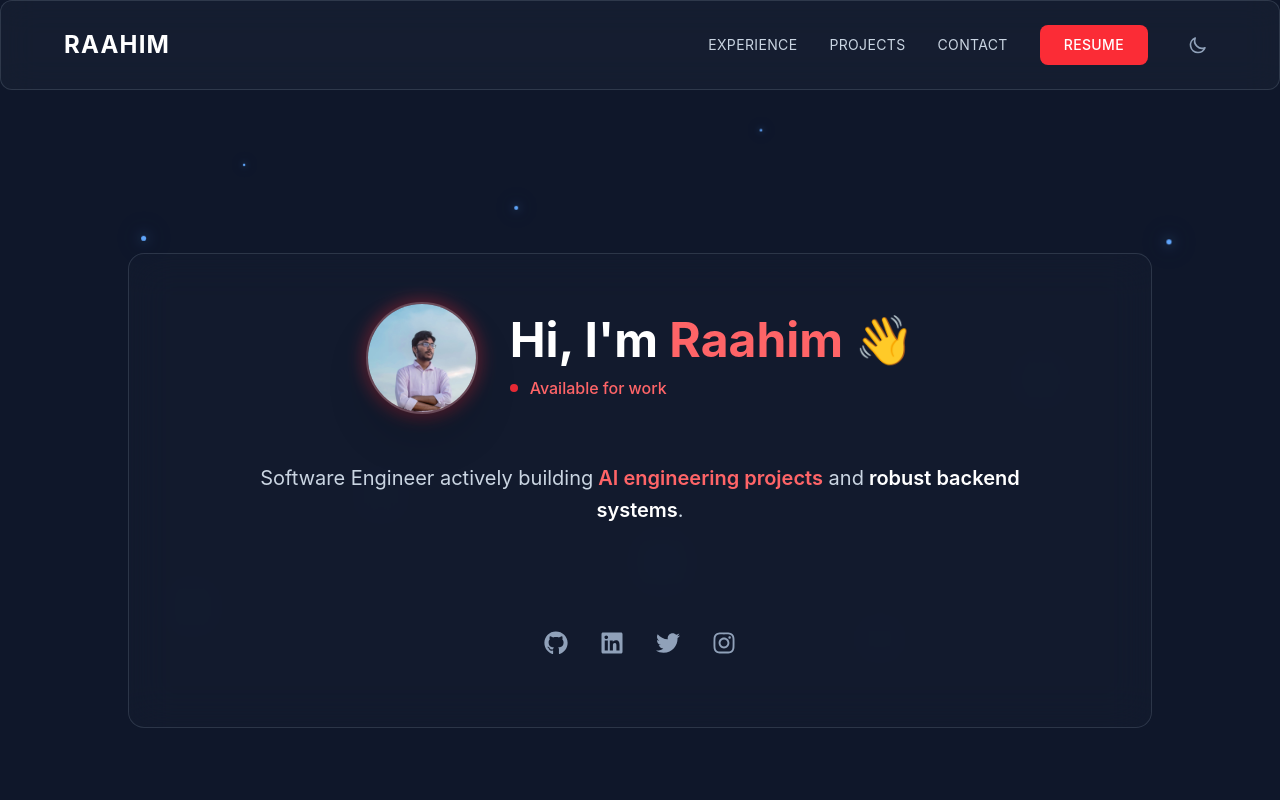
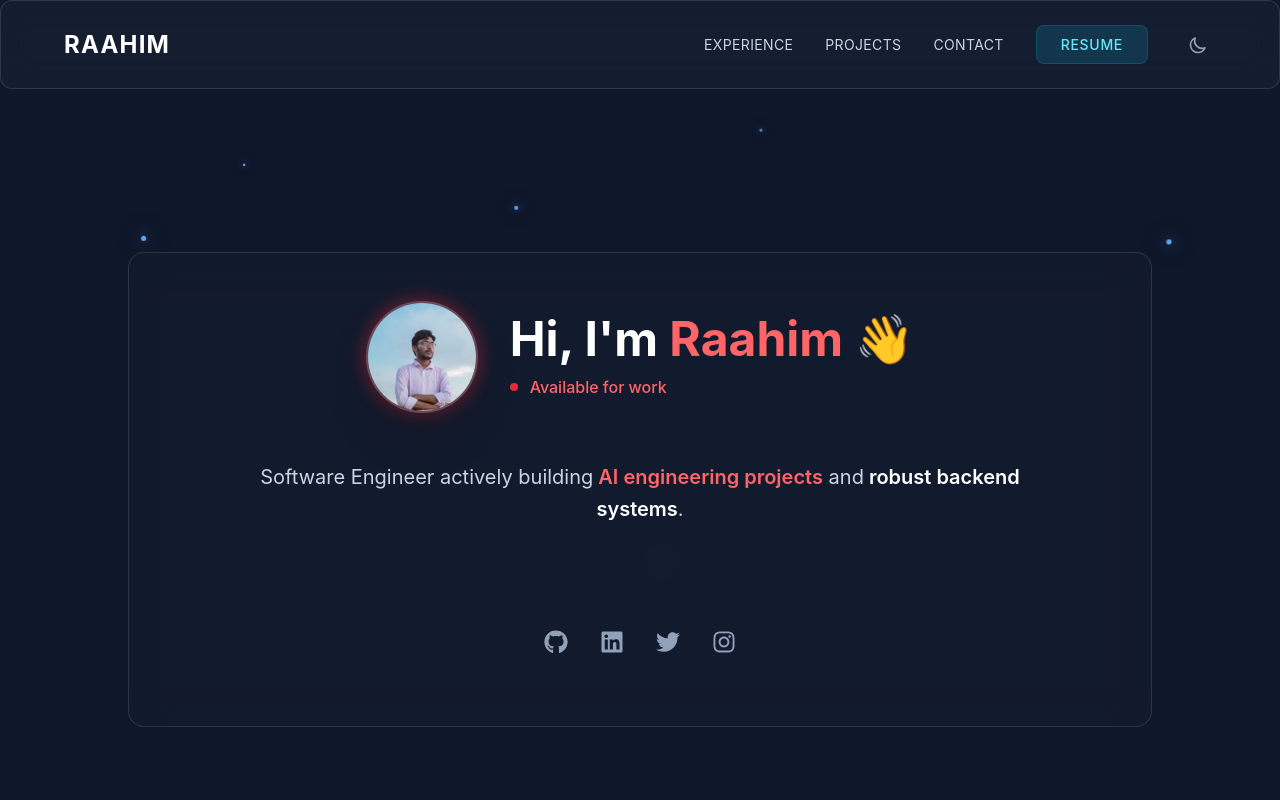
Before and after one commit to raahimanowar/portfolio, a Next.js app: page / in a window 1280 px wide. Shown: the top 800 px of the page. Built offline with nearby package versions, Linux system fonts and the light colour scheme.

Commit message:
fix theme

```diff
--- a/app/components/ResponsiveNavbar.tsx
+++ b/app/components/ResponsiveNavbar.tsx
@@ -70,7 +70,7 @@ const ResponsiveNavbar: React.FC = () => {
               <Link
                 key={item.href}
                 href={item.href}
-                className="bg-red-500 hover:bg-red-600 text-white px-6 py-2.5 rounded-lg transition-colors duration-300 font-medium text-sm uppercase tracking-wide focus:outline-none focus:ring-2 focus:ring-red-400"
+                className="btn-primary focus:outline-none focus:ring-2 focus:ring-cyan-400"
                 aria-label="Download resume"
               >
                 {item.label}
@@ -126,7 +126,7 @@ const ResponsiveNavbar: React.FC = () => {
                 <Link
                   key={item.href}
                   href={item.href}
-                  className="bg-red-500 hover:bg-red-600 text-white px-8 py-3 rounded-lg transition-colors duration-300 font-medium text-base uppercase tracking-wide focus:outline-none focus:ring-2 focus:ring-red-400"
+                  className="btn-primary px-8 py-3 text-base focus:outline-none focus:ring-2 focus:ring-cyan-400"
                   onClick={closeMenu}
                   aria-label="Download resume"
                 >
--- a/app/globals.css
+++ b/app/globals.css
@@ -10,6 +10,9 @@
   --text-muted: #64748b;
   --accent: #ef4444;
   --accent-glow: rgba(239, 68, 68, 0.3);
+  --button-primary: #0891b2;
+  --button-primary-hover: #0e7490;
+  --button-glow: rgba(8, 145, 178, 0.4);
   --firefly: #60a5fa;
   --firefly-glow: rgba(96, 165, 250, 0.6);
 }
@@ -117,6 +120,48 @@ body {
   border-radius: 12px;
 }
 
+/* Primary Button Style */
+.btn-primary {
+  background: rgba(8, 145, 178, 0.2);
+  -webkit-backdrop-filter: blur(12px);
+  backdrop-filter: blur(12px);
+  border: 1px solid rgba(8, 145, 178, 0.3);
+  color: #67e8f9;
+  padding: 0.5rem 1.5rem;
+  border-radius: 0.5rem;
+  font-weight: 500;
+  font-size: 0.875rem;
+  text-transform: uppercase;
+  letter-spacing: 0.05em;
+  transition: all 0.3s ease;
+  box-shadow: 0 0 0 0 var(--button-glow);
+  position: relative;
+  overflow: hidden;
+}
+
+.btn-primary:hover {
+  background: rgba(8, 145, 178, 0.3);
+  border-color: rgba(8, 145, 178, 0.5);
+  box-shadow: 0 0 20px var(--button-glow);
+  transform: translateY(-1px);
+  color: #a7f3d0;
+}
+
+.btn-primary:before {
+  content: '';
+  position: absolute;
+  top: 0;
+  left: -100%;
+  width: 100%;
+  height: 100%;
+  background: linear-gradient(90deg, transparent, rgba(255, 255, 255, 0.1), transparent);
+  transition: left 0.5s;
+}
+
+.btn-primary:hover:before {
+  left: 100%;
+}
+
 @keyframes fadeInUp {
   from {
     opacity: 0;
```
